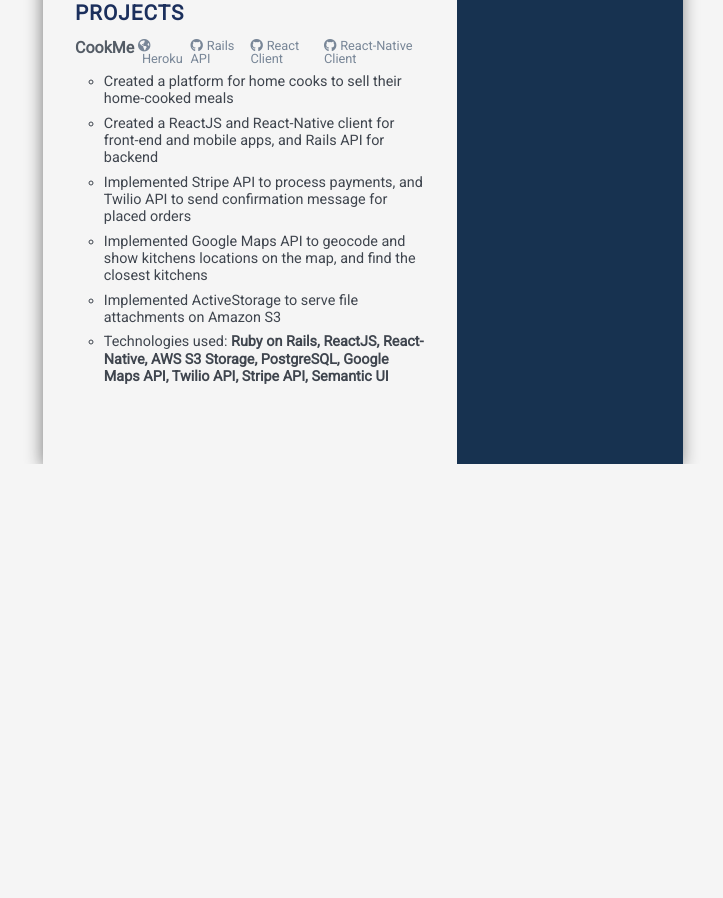
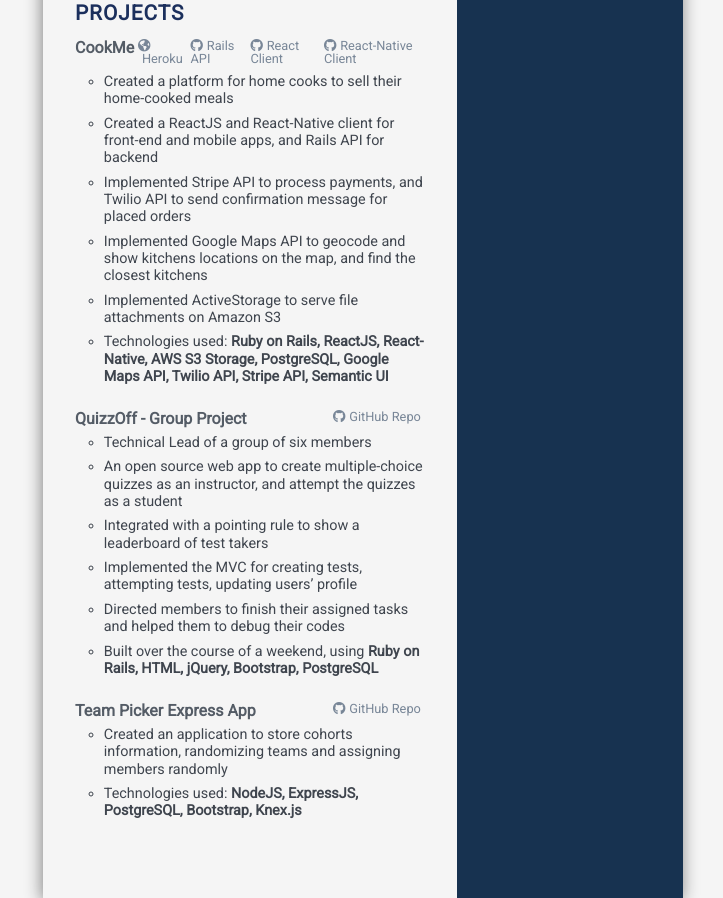
Before and after one commit to amirsalaar/amirsalaar.github.io, a plain HTML site: page index.html in a window 1280 px wide. Shown: the part 1064-1962 px from the top of the page, without its empty margins (277-1000 px from the left). Before the commit the page ends 1528 px from the top, so only its background shows below. Drawn offline with Linux system fonts and the light colour scheme; some icons are missing; a web font is replaced by a local one.

Commit message:
Add more projects

```diff
--- a/index.html
+++ b/index.html
@@ -175,7 +175,6 @@
             <section id="projects" class="resume-section">
                 <h4>Projects</h4>
                 <div class="edu-item">
-                    <div>
                     <div class="project-heading">
                         <div class="project-title">
                             <h5>CookMe</h5>
@@ -183,8 +182,7 @@
 
                         <div class="project-links">
                             <a class="project-link-item" href="https://cookme-app.herokuapp.com" target="_blank">
-                                    <i class="fas fa-globe-americas"></i><span
-                                        class="project-link-content">Heroku</span>
+                                <i class="fas fa-globe-americas"></i><span class="project-link-content">Heroku</span>
                             </a>
 
                             <a class="project-link-item" href="https://github.com/amirsalaar/cookme-rails-api"
@@ -195,9 +193,10 @@
                                 target="_blank">
                                 <i class="fab fa-github"></i><span class="project-link-content">React Client</span>
                             </a>
-                                <a class="project-link-item"
-                                    href="https://github.com/amirsalaar/cookme-react-native-client" target="_blank">
-                                    <i class="fab fa-github"></i><span class="project-link-content">React-Native Client</span>
+                            <a class="project-link-item" href="https://github.com/amirsalaar/cookme-react-native-client"
+                                target="_blank">
+                                <i class="fab fa-github"></i><span class="project-link-content">React-Native
+                                    Client</span>
                             </a>
                         </div>
                     </div>
@@ -205,18 +204,80 @@
                         <ul>
                             <li>Created a platform for home cooks to sell their home-cooked meals</li>
 
-                                <li>Created a ReactJS and React-Native client for front-end and mobile apps, and Rails API for backend</li>
+                            <li>Created a ReactJS and React-Native client for front-end and mobile apps, and Rails API
+                                for backend</li>
 
-                                <li>Implemented Stripe API to process payments, and Twilio API to send confirmation message for placed orders</li>
+                            <li>Implemented Stripe API to process payments, and Twilio API to send confirmation message
+                                for placed orders</li>
 
-                                <li>Implemented Google Maps API to geocode and show kitchens locations on the map, and find the closest kitchens</li>
+                            <li>Implemented Google Maps API to geocode and show kitchens locations on the map, and find
+                                the closest kitchens</li>
 
                             <li>Implemented ActiveStorage to serve file attachments on Amazon S3</li>
 
-                                <li>Technologies used: <bold>Ruby on Rails, ReactJS, React-Native, AWS S3 Storage, PostgreSQL, Google Maps API, Twilio API, Stripe API, Semantic UI</bold></li>
+                            <li>Technologies used: <bold>Ruby on Rails, ReactJS, React-Native, AWS S3 Storage,
+                                    PostgreSQL, Google Maps API, Twilio API, Stripe API, Semantic UI</bold>
+                            </li>
 
                         </ul>
                     </div>
+                </div>
+
+                <div class="edu-item">
+                    <div class="project-heading">
+                        <div class="project-title">
+                            <h5>QuizzOff - Group Project</h5>
+                        </div>
+
+                        <div class="project-links">
+                            <a class="project-link-item" href="https://github.com/amirsalaar/quiz-off" target="_blank">
+                                <i class="fab fa-github"></i><span class="project-link-content">GitHub Repo</span>
+                            </a>
+                        </div>
+                    </div>
+                    <div class="item-description">
+                        <ul>
+                            <li>Technical Lead of a group of six members</li>
+                            <li>An open source web app to create multiple-choice quizzes as an instructor, and attempt
+                                the quizzes as a student</li>
+
+                            <li>Integrated with a pointing rule to show a leaderboard of test takers
+                            </li>
+
+                            <li>Implemented the MVC for creating tests, attempting tests, updating users’ profile</li>
+
+                            <li>Directed members to finish their assigned tasks and helped them to debug their codes
+                            </li>
+
+                            <li>Built over the course of a weekend, using <bold>Ruby on Rails, HTML, jQuery, Bootstrap,
+                                    PostgreSQL</bold>
+                            </li>
+
+                        </ul>
+                    </div>
+                </div>
+
+                <div class="edu-item">
+                    <div class="project-heading">
+                        <div class="project-title">
+                            <h5>Team Picker Express App</h5>
+                        </div>
+
+                        <div class="project-links">
+                            <a class="project-link-item" href="https://github.com/amirsalaar/team-picker-express-app"
+                                target="_blank">
+                                <i class="fab fa-github"></i><span class="project-link-content">GitHub Repo</span>
+                            </a>
+                        </div>
+                    </div>
+                    <div class="item-description">
+                        <ul>
+                            <li>Created an application to store cohorts information, randomizing teams and assigning
+                                members randomly</li>
+                            <li>Technologies used: <bold>NodeJS, ExpressJS, PostgreSQL, Bootstrap, Knex.js</bold>
+                            </li>
+
+                        </ul>
                     </div>
                 </div>
             </section>
```
Lines whose indentation alone changed are shown as unchanged.
